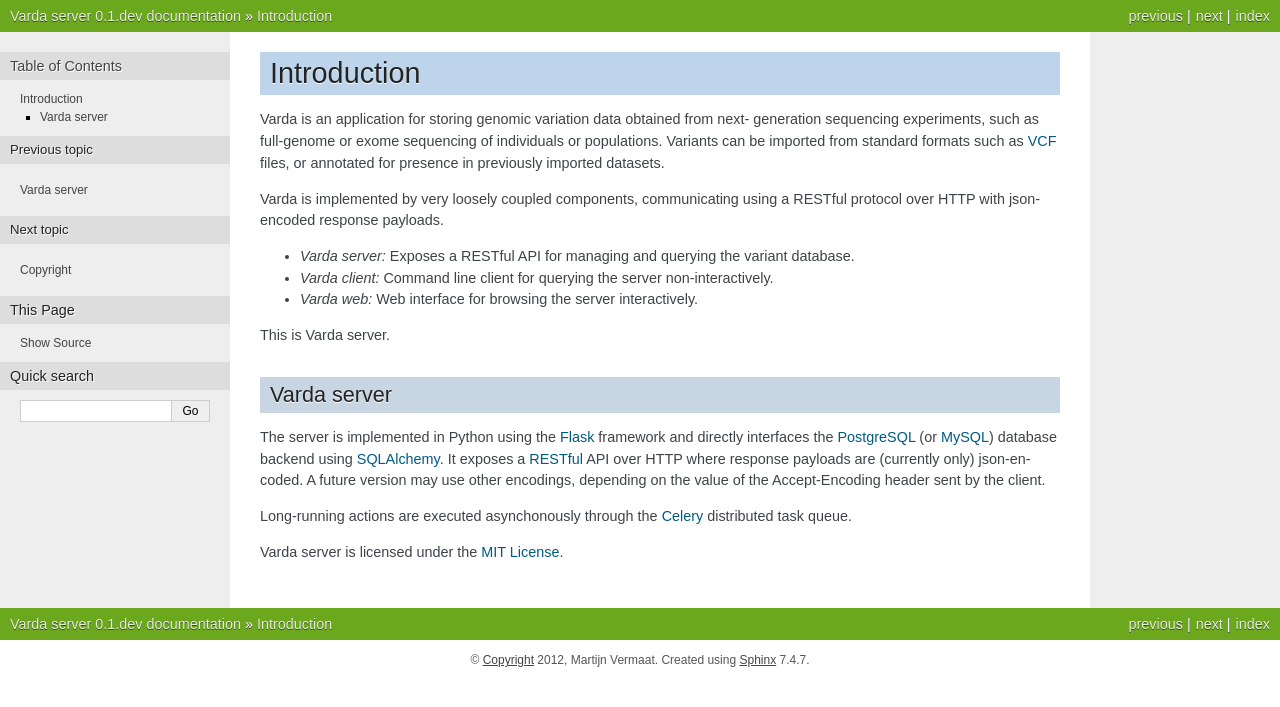
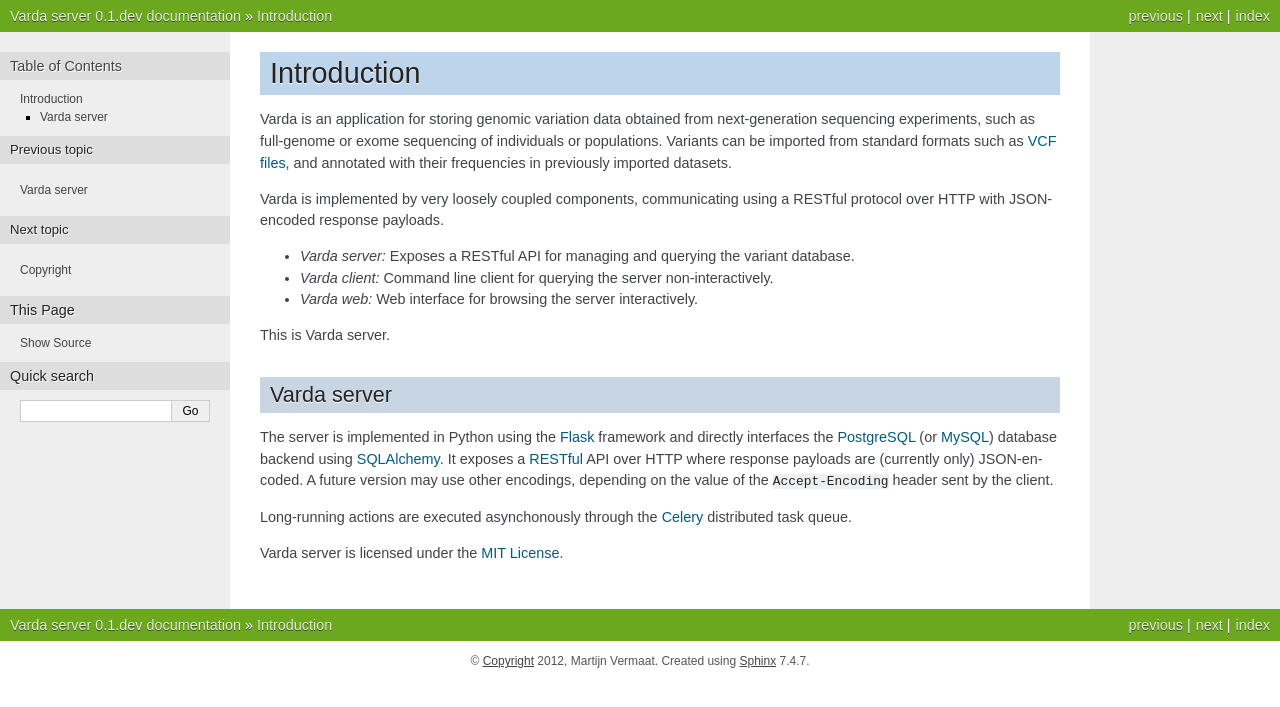
Before and after one commit to varda/varda, a Sphinx documentation site: the page built from doc/intro.rst, in a window 1280 px wide. Shown: the top 707 px of the page. Built offline with Sphinx 7.4.7, drawn with Linux system fonts in a browser that asks for light colours; pages that are not in the unit, such as notebooks, are missing from menus.

Commit message:
Some minor doc changes

```diff
--- a/README.rst
+++ b/README.rst
@@ -1,7 +1,7 @@
 Varda server
 ============
 
-A database for genomic variation.
+A database for genomic variation frequencies.
 
 **Warning:** This is a work in progress, probably not yet ready for use!
 
@@ -13,10 +13,10 @@
 next-generation sequencing experiments, such as full-genome or exome
 sequencing of individuals or populations. Variants can be imported from
 standard formats such as `VCF files <http://www.1000genomes.org/wiki/Analysis/Variant%20Call%20Format/vcf-variant-call-format-version-41>`_,
-and annotated for presence in previously imported datasets.
+and annotated with their frequencies in previously imported datasets.
 
 Varda is implemented by very loosely coupled components, communicating using
-a RESTful protocol over HTTP with json-encoded response payloads.
+a RESTful protocol over HTTP with JSON-encoded response payloads.
 
 * **Varda server:** Exposes a RESTful API for managing and querying the
   variant database.
--- a/doc/index.rst
+++ b/doc/index.rst
@@ -1,7 +1,7 @@
 Varda server
 ============
 
-A database for genomic variation.
+A database for genomic variation frequencies.
 
 .. warning:: This is a work in progress, probably not yet ready for use!
 
@@ -9,7 +9,7 @@
 next-generation sequencing experiments, such as full-genome or exome
 sequencing of individuals or populations. Variants can be imported from
 standard formats such as `VCF files <http://www.1000genomes.org/wiki/Analysis/Variant%20Call%20Format/vcf-variant-call-format-version-41>`_,
-and annotated for presence in previously imported datasets.
+and annotated with their frequencies in previously imported datasets.
 
 Varda is implemented by very loosely coupled components, communicating using
 a RESTful protocol over HTTP with json-encoded response payloads.
--- a/doc/intro.rst
+++ b/doc/intro.rst
@@ -1,14 +1,14 @@
 Introduction
 ============
 
-Varda is an application for storing genomic variation data obtained from next-
-generation sequencing experiments, such as full-genome or exome sequencing of
-individuals or populations. Variants can be imported from standard formats
-such as `VCF <http://www.1000genomes.org/wiki/Analysis/Variant%20Call%20Format/vcf-variant-call-format-version-41>`_
-files, or annotated for presence in previously imported datasets.
+Varda is an application for storing genomic variation data obtained from
+next-generation sequencing experiments, such as full-genome or exome
+sequencing of individuals or populations. Variants can be imported from
+standard formats such as `VCF files <http://www.1000genomes.org/wiki/Analysis/Variant%20Call%20Format/vcf-variant-call-format-version-41>`_,
+and annotated with their frequencies in previously imported datasets.
 
 Varda is implemented by very loosely coupled components, communicating using
-a RESTful protocol over HTTP with json-encoded response payloads.
+a RESTful protocol over HTTP with JSON-encoded response payloads.
 
 * *Varda server:* Exposes a RESTful API for managing and querying the variant
   database.
@@ -26,9 +26,9 @@
 framework and directly interfaces the `PostgreSQL <http://www.postgresql.org>`_
 (or `MySQL <http://www.mysql.com>`_) database backend using `SQLAlchemy <http://www.sqlalchemy.org/>`_.
 It exposes a `RESTful <http://en.wikipedia.org/wiki/Representational_state_transfer>`_
-API over HTTP where response payloads are (currently only) json-encoded. A
+API over HTTP where response payloads are (currently only) JSON-encoded. A
 future version may use other encodings, depending on the value of the
-Accept-Encoding header sent by the client.
+``Accept-Encoding`` header sent by the client.
 
 Long-running actions are executed asynchonously through the `Celery <http://celeryproject.org/>`_
 distributed task queue.
```
Also changed, not shown: doc/todo.rst (+0 -27 lines).
